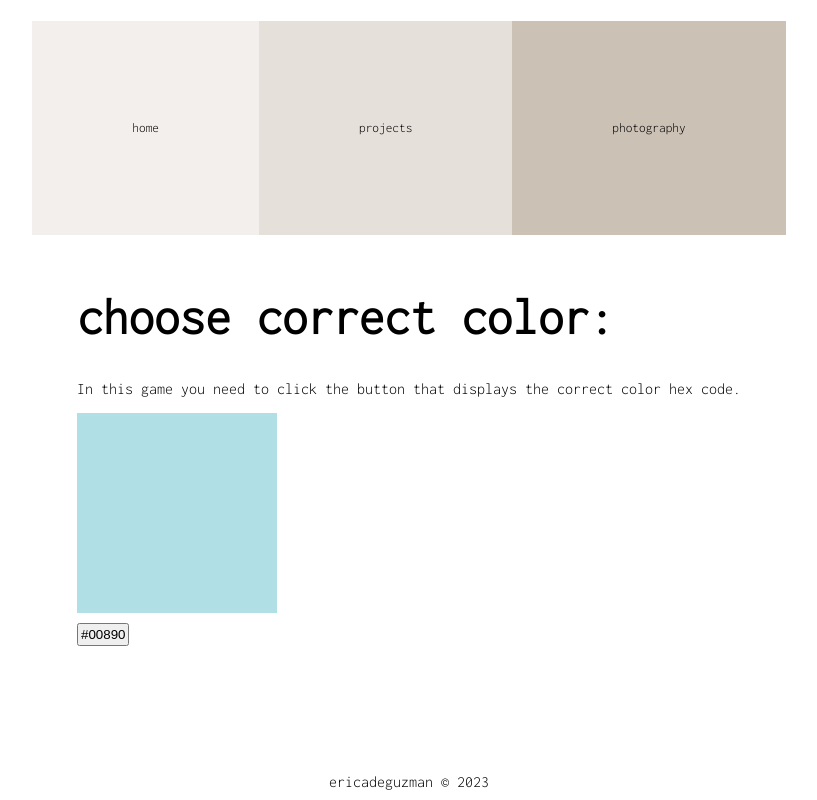
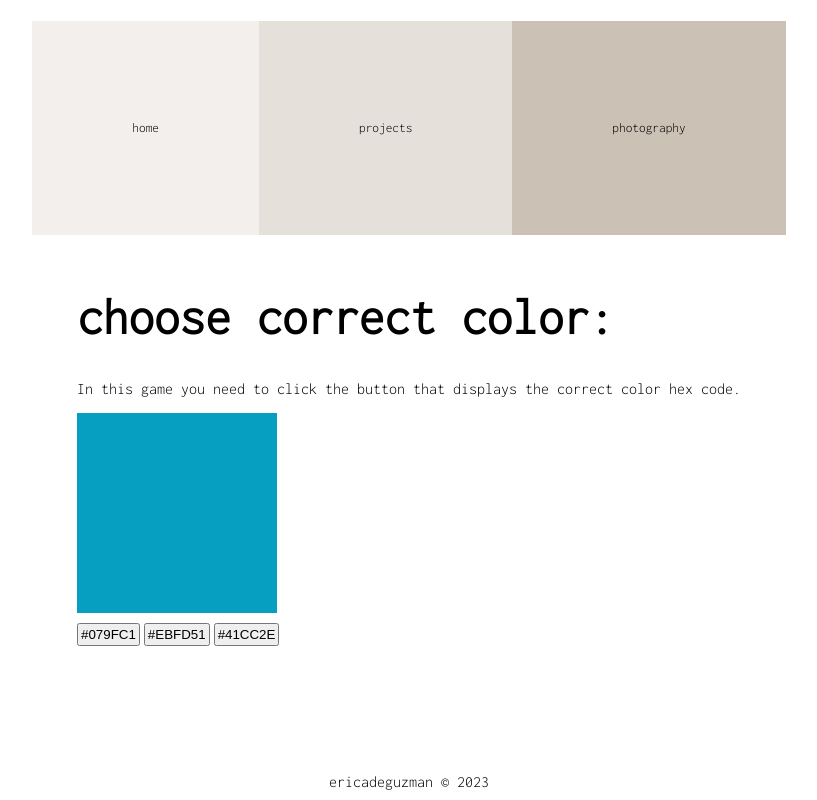
Before and after one commit to ericadeguzman/edg, a React (Vite) app: page /colorgame in a window 1280 px wide. Shown: the whole page, without its empty margins (231-1048 px from the left). Built offline with nearby package versions, Linux system fonts and the light colour scheme.

Commit message:
color game implementation

```diff
--- a/src/css/App.css
+++ b/src/css/App.css
@@ -129,11 +129,14 @@ input {
   margin-top: 2px; }
 
 /* ==== COLOR GAME STYLES ==== */
+.colorAnswers {
+  font-size: 18px; }
+
 .colorBox {
   width: 200px;
   height: 200px;
-  background-color: powderblue;
   margin-bottom: 10px; }
 
 .colorButton {
-  padding: 2px; }
+  padding: 2px;
+  margin-right: 4px; }
--- a/src/pages/ColorGame.tsx
+++ b/src/pages/ColorGame.tsx
@@ -1,15 +1,86 @@
+import { useEffect, useState } from "react";
+const getRandomColor = () => {
+  const digits = [
+    "0",
+    "1",
+    "2",
+    "3",
+    "4",
+    "5",
+    "6",
+    "7",
+    "8",
+    "9",
+    "A",
+    "B",
+    "C",
+    "D",
+    "E",
+    "F",
+  ];
+  const color = new Array(6)
+    .fill("")
+    .map(() => digits[Math.floor(Math.random() * digits.length)])
+    .join("");
 
+  return `#${color}`;
+};
+
+enum Result {
+  Correct,
+  Wrong,
+}
 
 function ColorGame() {
+  const [color, setColor] = useState("");
+  const [answers, setAnswers] = useState<string[]>([]);
+  const [result, setResult] = useState<Result | undefined>(undefined);
 
+  const generateColors = () => {
+    const actualColor = getRandomColor();
+    setColor(actualColor);
+    setAnswers(
+      [actualColor, getRandomColor(), getRandomColor()].sort(
+        () => 0.5 - Math.random()
+      )
+    );
+  };
+
+  useEffect(() => {
+    generateColors();
+  }, []);
+
+  const handleAnswerClicked = (answer: string) => {
+    if (answer === color) {
+      setResult(Result.Correct);
+      generateColors();
+    } else {
+      setResult(Result.Wrong);
+    }
+  };
   return (
     <div>
       <h1>choose correct color:</h1>
-      <p>In this game you need to click the button that displays the correct color hex code.</p>
-      <div className="colorBox"></div>
-      <button className="colorButton">#00890</button>
+      <p>
+        In this game you need to click the button that displays the correct
+        color hex code.
+      </p>
+      <div className="colorBox" style={{ background: color }}></div>
+      {answers.map((answer) => (
+        <button
+          onClick={() => handleAnswerClicked(answer)}
+          key={answer}
+          className="colorButton"
+        >
+          {answer}
+        </button>
+      ))}
+      <div className="colorAnswers">
+      {result === Result.Correct && <p className="rightAnswer">Correct!</p>}
+      {result === Result.Wrong && <p className="wrongAnser">Wrong Answer!</p>}
+      </div>
     </div>
-  )
+  );
 }
 
-export default ColorGame
+export default ColorGame;
--- a/src/sass/components/_colorgame.scss
+++ b/src/sass/components/_colorgame.scss
@@ -1,10 +1,13 @@
 /* ==== COLOR GAME STYLES ==== */
+.colorAnswers {
+  font-size: 18px;
+}
 .colorBox {
   width: 200px;
   height: 200px;
-  background-color: powderblue;
   margin-bottom: 10px;
 }
 .colorButton {
   padding: 2px;
+  margin-right: 4px;
 }
```
